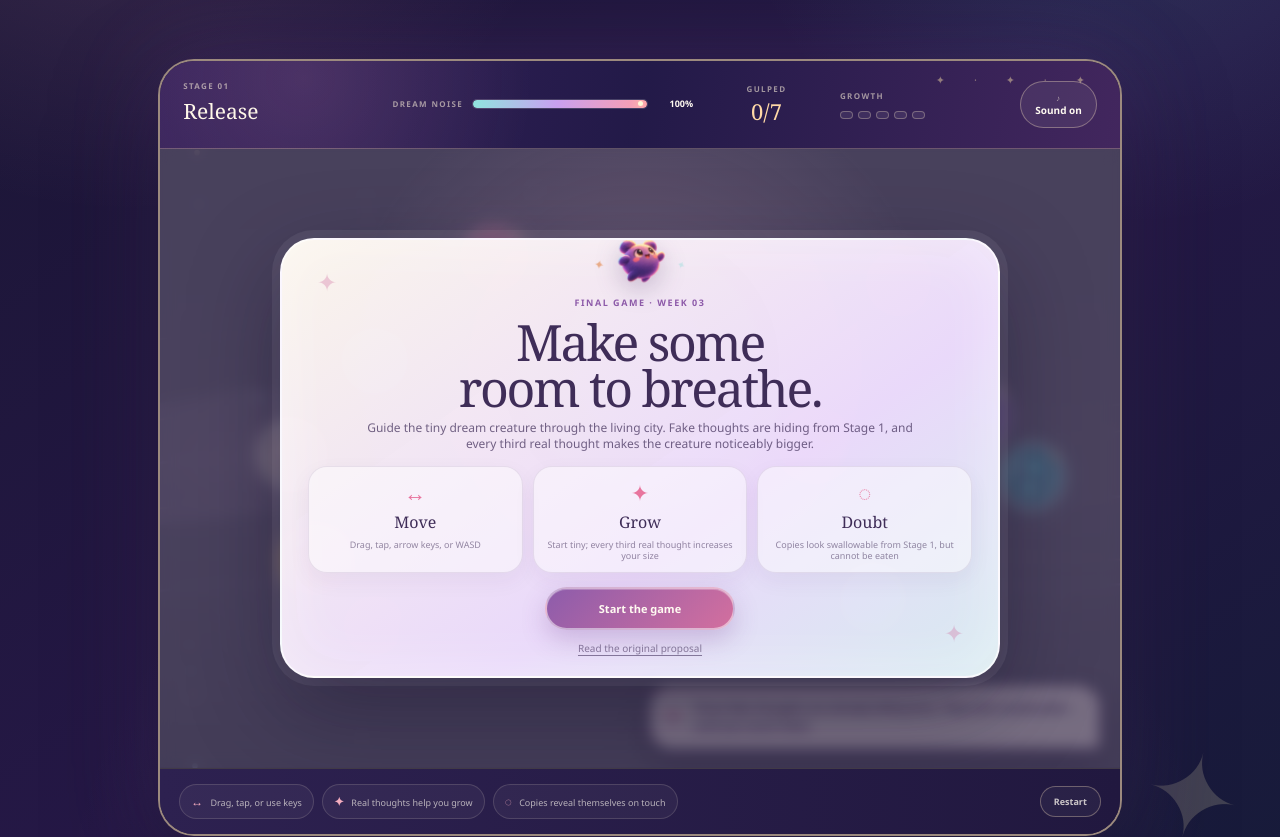
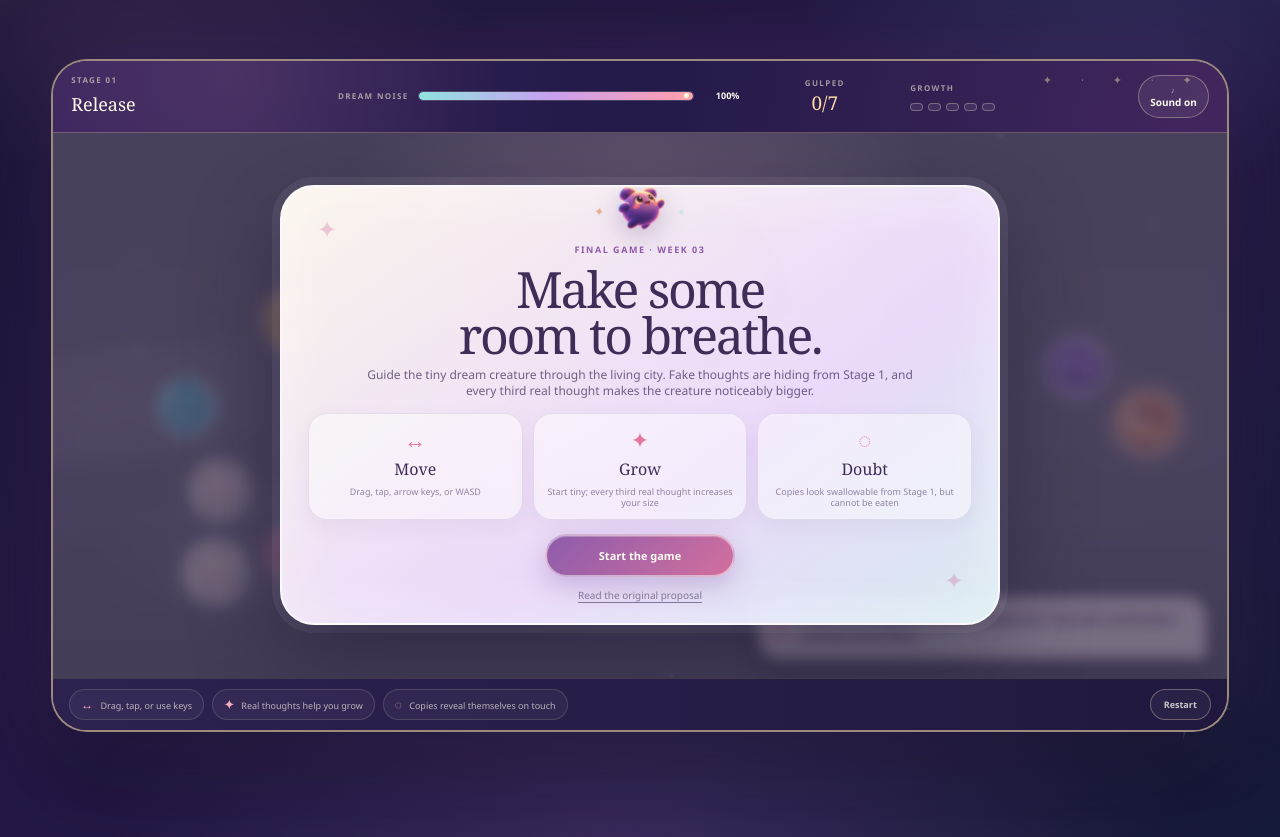
Before and after one commit to cbinoi-wq/ai-design-portfolio, a plain HTML site: page game.html in a window 1280 px wide. Shown: the part 1238-2075 px from the top of the page. Drawn offline with Linux system fonts and the light colour scheme; animation ran at ten frames a second.

Commit message:
Widen the laptop game layout
Use more horizontal screen space while keeping the complete HUD, playfield, and controls inside the laptop viewport. Preserve the tall mobile layout.

```diff
--- a/game.css
+++ b/game.css
@@ -141,7 +141,7 @@
 .play-heading > p:first-child span { font-size: 13px; text-shadow: 0 0 18px rgba(255,217,130,.8); }
 .play-heading h2 { margin: 18px auto 15px; font: 400 clamp(45px, 6vw, 78px)/.92 var(--serif); letter-spacing: -.045em; text-wrap: balance; }
 .play-heading-copy { max-width: 610px; margin: 0 auto; color: rgba(255,250,241,.66); font-family: var(--serif); font-size: clamp(16px, 1.8vw, 21px); line-height: 1.4; }
-.game-frame { position: relative; z-index: 1; max-width: 1280px; margin: 0 auto; overflow: hidden; scroll-margin-top: 12px; border: 2px solid rgba(255,230,181,.56); border-radius: 36px; background: #1d1538; box-shadow: 0 40px 100px rgba(4,6,16,.5), 0 0 90px rgba(187,112,236,.2), inset 0 0 0 5px rgba(255,255,255,.035); }
+.game-frame { position: relative; z-index: 1; max-width: 1440px; margin: 0 auto; overflow: hidden; scroll-margin-top: 12px; border: 2px solid rgba(255,230,181,.56); border-radius: 36px; background: #1d1538; box-shadow: 0 40px 100px rgba(4,6,16,.5), 0 0 90px rgba(187,112,236,.2), inset 0 0 0 5px rgba(255,255,255,.035); }
 .game-frame::before { position: absolute; top: 10px; right: 22px; z-index: 4; color: rgba(255,231,169,.46); font-size: 11px; letter-spacing: 13px; content: "✦ · ✦ · ✦"; pointer-events: none; }
 
 .game-hud {
@@ -218,11 +218,17 @@
 /* On laptops, size the complete game frame from the usable viewport height.
    The 48:31 playfield, HUD, and controls now fit together without scrolling. */
 @media (min-width: 761px) {
-  .game-frame { width: min(100%, 1280px, calc(154.84dvh - 275px)); }
-  .canvas-wrap { min-height: 0; }
+  .game-frame { width: min(100%, 1440px, calc(215dvh - 301px)); }
+  .canvas-wrap { min-height: 0; aspect-ratio: 43 / 20; }
 }
 
 @media (min-width: 761px) and (max-height: 850px) {
+  .game-hud { min-height: 72px; padding: 10px 18px; gap: 14px; }
+  .hud-stage strong { font-size: 18px; }
+  .hud-count strong { font-size: 19px; }
+  .sound-toggle { padding: 8px 11px; }
+  .game-controls { padding: 10px 16px; }
+  .control-hints span { padding-block: 5px; }
   .overlay-card { padding: 56px 26px 20px; }
   .overlay-mascot { height: 58px; }
   .overlay-mascot img { width: 62px; height: 58px; }
@@ -237,12 +243,6 @@
 
 @media (min-width: 761px) and (max-height: 720px) {
   .game-frame { border-radius: 28px; }
-  .game-hud { min-height: 72px; padding: 10px 18px; gap: 14px; }
-  .hud-stage strong { font-size: 18px; }
-  .hud-count strong { font-size: 19px; }
-  .sound-toggle { padding: 8px 11px; }
-  .game-controls { padding: 10px 16px; }
-  .control-hints span { padding-block: 5px; }
 }
 
 .process-notes { max-width: 1220px; margin: 0 auto; padding: clamp(90px, 11vw, 165px) clamp(22px, 4vw, 45px); }
--- a/game.html
+++ b/game.html
@@ -6,9 +6,9 @@
   <meta name="description" content="Play Swallow the Static, Criss Binoi's final Hallucination web game about swallowing real thoughts, exposing false echoes, and protecting one memory.">
   <title>Swallow the Static | Final Game · Criss Binoi</title>
   <link rel="stylesheet" href="styles.css?v=14">
-  <link rel="stylesheet" href="game.css?v=8">
+  <link rel="stylesheet" href="game.css?v=9">
   <script src="script.js?v=14" defer></script>
-  <script src="game.js?v=10" defer></script>
+  <script src="game.js?v=11" defer></script>
 </head>
 <body class="game-page" data-page="game">
   <header class="site-header game-header" id="top">
--- a/game.js
+++ b/game.js
@@ -31,6 +31,7 @@
   creatureSpriteImage.src = 'assets/swallow-static-creature-sprites-v2.png?v=1';
 
   const WORLD = { width: 960, height: 620 };
+  const MAX_WORLD_WIDTH = 1340;
   const reducedMotion = window.matchMedia('(prefers-reduced-motion: reduce)').matches;
   const INTRO_STEP = 'FINAL GAME · WEEK 03';
   const stages = [
@@ -140,7 +141,7 @@
     cssWidth = rect.width;
     cssHeight = rect.height;
     const previousWorldWidth = WORLD.width;
-    const nextWorldWidth = Math.max(460, Math.min(960, WORLD.height * (cssWidth / cssHeight)));
+    const nextWorldWidth = Math.max(460, Math.min(MAX_WORLD_WIDTH, WORLD.height * (cssWidth / cssHeight)));
     if (Math.abs(nextWorldWidth - previousWorldWidth) > 1) {
       const horizontalScale = nextWorldWidth / previousWorldWidth;
       player.x *= horizontalScale;
```
